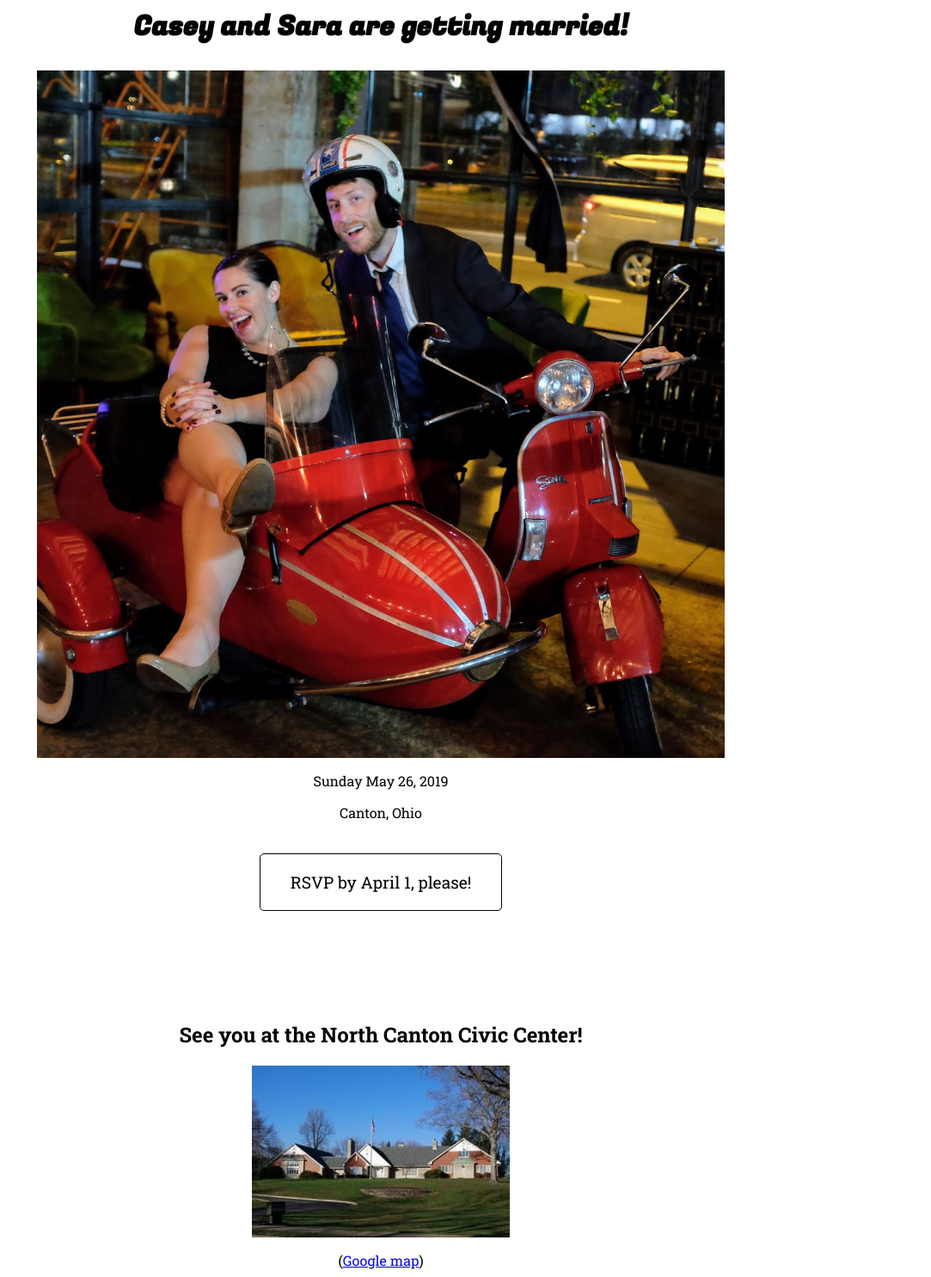
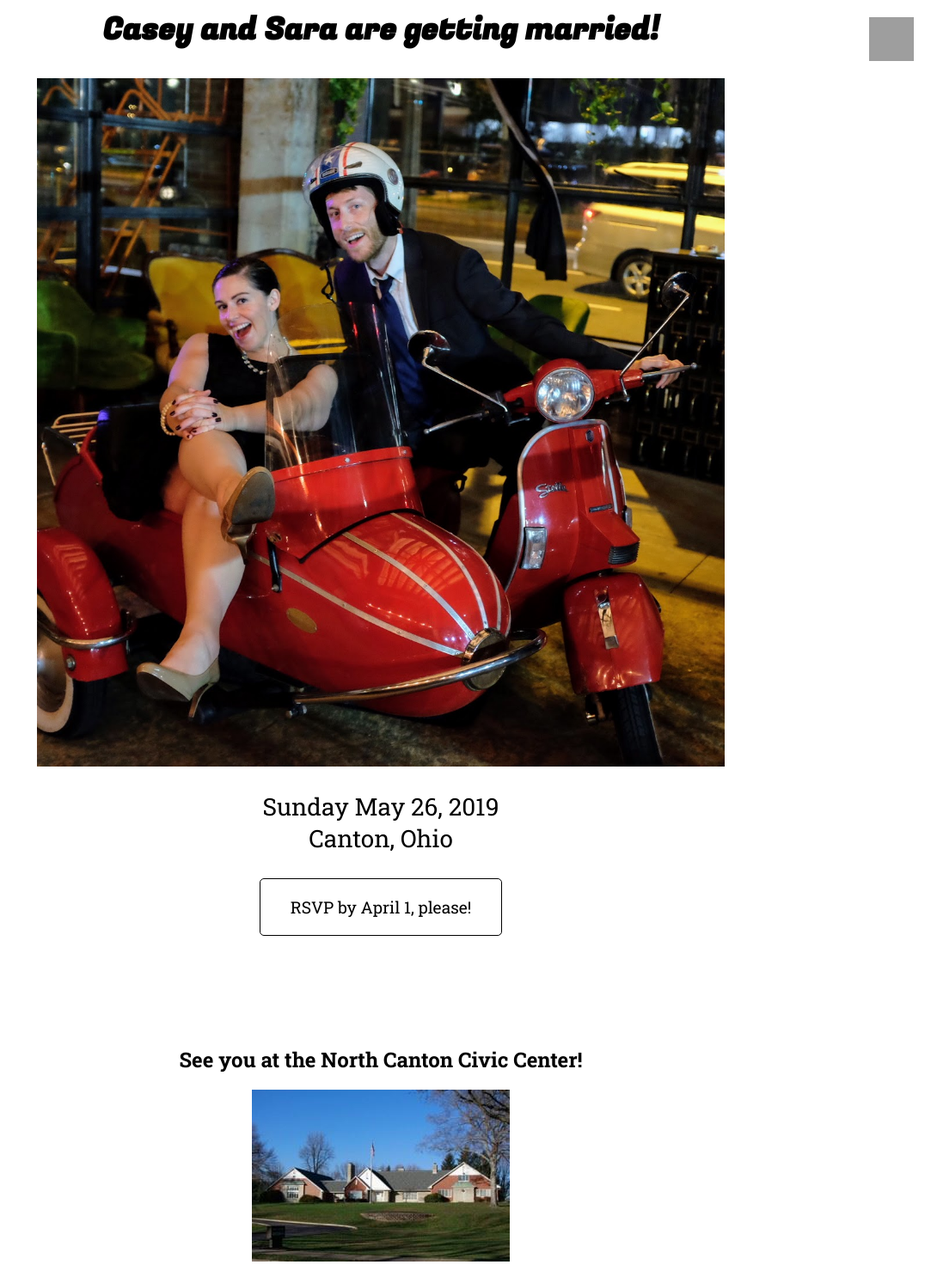
Before and after one commit to caseylabrack/wedding-website, a plain HTML site: page index.html in a window 1280 px wide. Shown: the top 1486 px of the page at 86% size, without its empty margins (197-1280 px from the left). Drawn offline with Linux system fonts and the light colour scheme; grey boxes are pictures that could not be loaded.

Commit message:
+cornify

```diff
--- a/index.html
+++ b/index.html
@@ -8,9 +8,10 @@
     <section id="welcome">
       <h1>Casey and Sara are getting married!</h1>
       <img src="images/sidecar.jpg" style="display: block; margin-left: auto; margin-right: auto; width: 100%;">
-      <p>Sunday May 26, 2019<br/>
-      <p>Canton, Ohio</p>
-      <br/>
+      <div style="font-size: 1.75em;">
+        <p>Sunday May 26, 2019<br/>
+        Canton, Ohio</p>
+      </div>
       <a href="https://docs.google.com/forms/d/1kSJVUYRyLEbo1GvudFL2zQnZ1Du7masU5zAV9-Q-Oao/edit" class="button">RSVP by April 1, please!</a>
     </section>
     <section>
@@ -27,5 +28,6 @@
       <img style="width: 50%;" src="https://mediadc.brightspotcdn.com/dims4/default/9ec6ea4/2147483647/strip/true/crop/1925x771+0+0/resize/1925x771!/quality/90/?url=https%3A%2F%2Fmediadc.brightspotcdn.com%2Fe7%2F5f%2F2a9ca8334226a205313106c66e2b%2Faclu-logo2.jpg">
       <p>Just give money to the <a href="https://www.aclu.org/">ACLU</a>. They're suing Trump.</p>
     </section>
+    <a href="http://www.cornify.com" onclick="cornify_add();return false;"><img style="position: fixed; top: 20; right: 20;" src="http://www.cornify.com/assets/cornifycorn.gif" width="52" height="51" border="0" alt="Cornify" /></a><script type="text/javascript" src="http://www.cornify.com/js/cornify.js"></script>
   </body>
 </html>
--- a/style.css
+++ b/style.css
@@ -1,6 +1,6 @@
 body { font-family: 'Roboto Slab', serif; margin-left: auto; margin-right: auto; max-width: 800px; text-align: center;}
 /*h1 { font-family: 'Fredoka One', cursive;  }*/
-h1 { font-family: 'Fugaz One', cursive; font-size: 2em; text-align: center; }
+h1 { font-family: 'Fugaz One', cursive; font-size: 2.25em; text-align: center; }
 h2 { font-weight: 700; }
 
 a.button { font-size: 1.2em; text-decoration: none; color: black; background-color: white; border-radius: 5px; border: 1px solid; }
```
